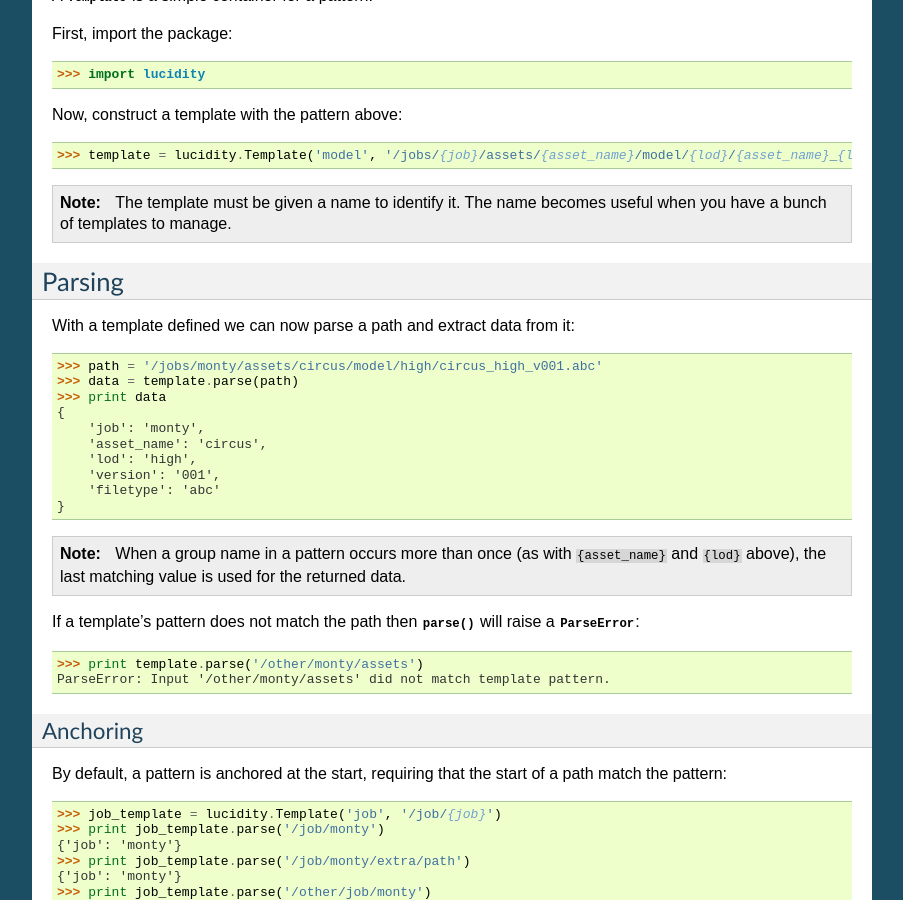
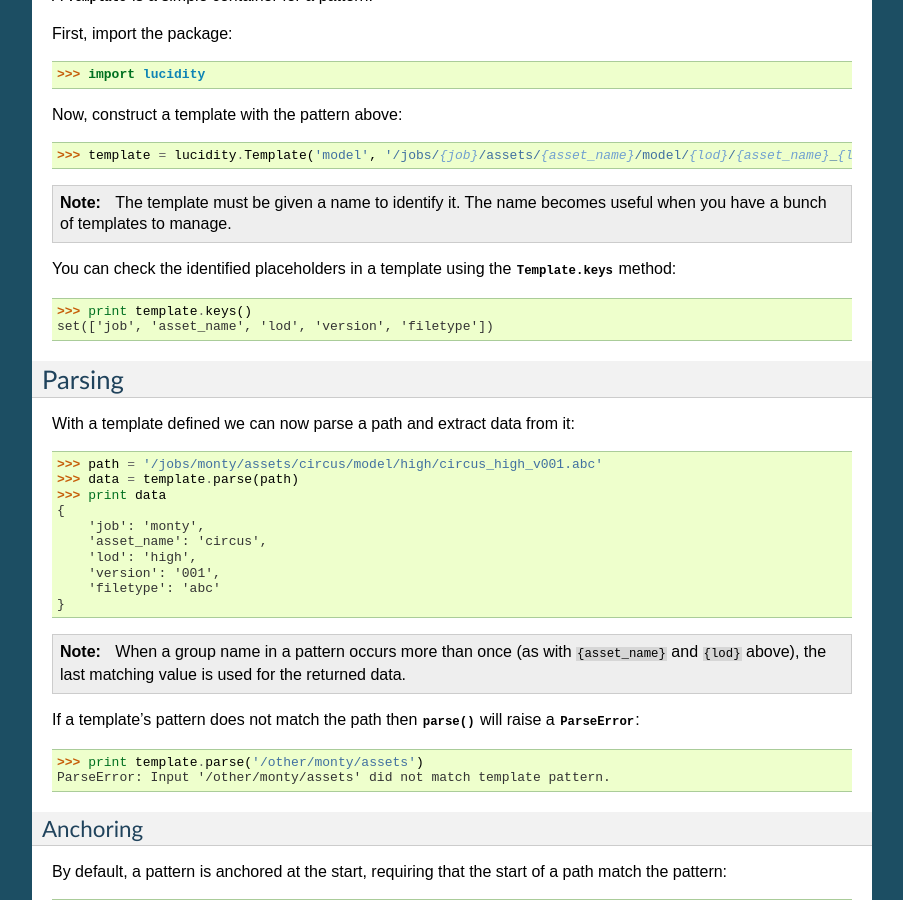
Before and after one commit to 4degrees/lucidity, a Sphinx documentation site: the page built from doc/guide/tutorial.rst, in a window 1280 px wide and 900 px high, scrolled down 572 px. Shown: the whole window, without its empty margins (198-1101 px from the left). Built offline with Sphinx 7.4.7, drawn with Linux system fonts in a browser that asks for light colours.

Commit message:
Mention new keys method in tutorial.

```diff
--- a/doc/guide/tutorial.rst
+++ b/doc/guide/tutorial.rst
@@ -48,6 +48,12 @@ Now, construct a template with the pattern above::
 
     The template must be given a name to identify it. The name becomes useful
     when you have a bunch of templates to manage.
+
+You can check the identified placeholders in a template using the
+:py:meth:`Template.keys <lucidity.template.Template.keys>` method::
+
+    >>> print template.keys()
+    set(['job', 'asset_name', 'lod', 'version', 'filetype'])
 
 Parsing
 -------
```
